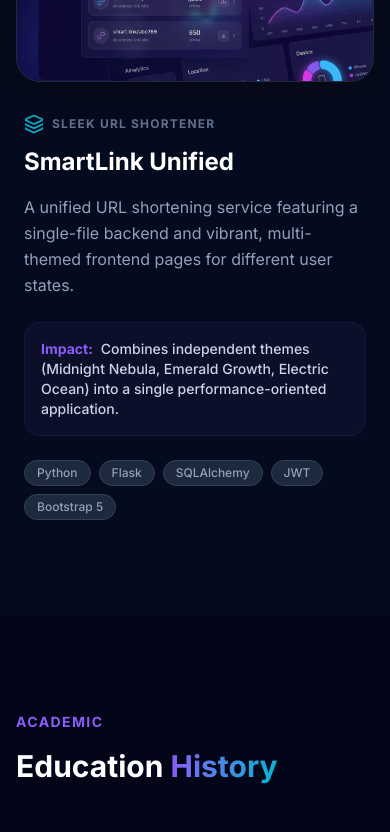
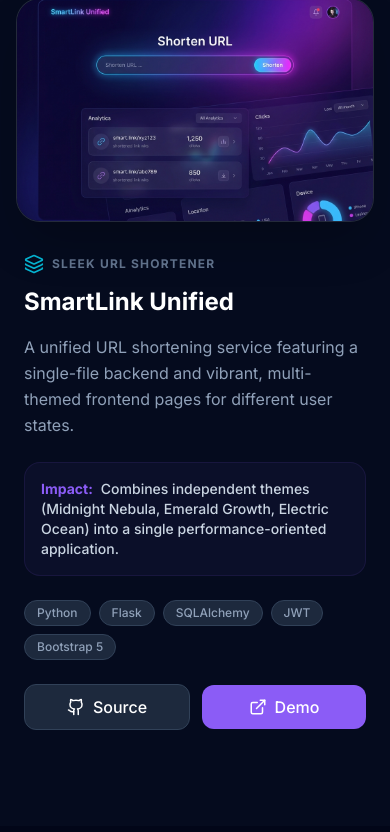
Before and after one commit to Chandru484/Portfolio, a React (Vite) app: page / in a window 390 px wide. Shown: the part 7522-8354 px from the top of the page. Built offline with nearby package versions, Linux system fonts and the light colour scheme.

Commit message:
Modified projects links to be visible in mobile view

```diff
--- a/src/components/Projects.jsx
+++ b/src/components/Projects.jsx
@@ -29,7 +29,7 @@ const Projects = () => {
             description: 'A unified URL shortening service featuring a single-file backend and vibrant, multi-themed frontend pages for different user states.',
             tech: ['Python', 'Flask', 'SQLAlchemy', 'JWT', 'Bootstrap 5'],
             impact: 'Combines independent themes (Midnight Nebula, Emerald Growth, Electric Ocean) into a single performance-oriented application.',
-            links: { github: 'https://github.com/Chandru484', demo: 'https://smartlink-yamd.onrender.com' }
+            links: { github: 'https://github.com/Chandru484/SmartLink', demo: 'https://smartlink-yamd.onrender.com' }
         }
     ]
 
@@ -122,6 +122,30 @@ const Projects = () => {
                                         </span>
                                     ))}
                                 </div>
+
+                                {/* Mobile Links */}
+                                <div className="flex items-center gap-3 mt-6 lg:hidden">
+                                    <a
+                                        href={project.links.github}
+                                        target="_blank"
+                                        rel="noopener noreferrer"
+                                        className="flex-1 flex items-center justify-center gap-2 py-2.5 rounded-xl bg-slate-800 text-white font-medium border border-slate-700 hover:bg-slate-700 transition-colors"
+                                    >
+                                        <Github size={18} />
+                                        <span>Source</span>
+                                    </a>
+                                    {project.links.demo !== '#' && (
+                                        <a
+                                            href={project.links.demo}
+                                            target="_blank"
+                                            rel="noopener noreferrer"
+                                            className="flex-1 flex items-center justify-center gap-2 py-2.5 rounded-xl bg-primary text-white font-medium hover:bg-primary/90 transition-colors"
+                                        >
+                                            <ExternalLink size={18} />
+                                            <span>Demo</span>
+                                        </a>
+                                    )}
+                                </div>
                             </div>
                         </motion.div>
                     ))}
```
